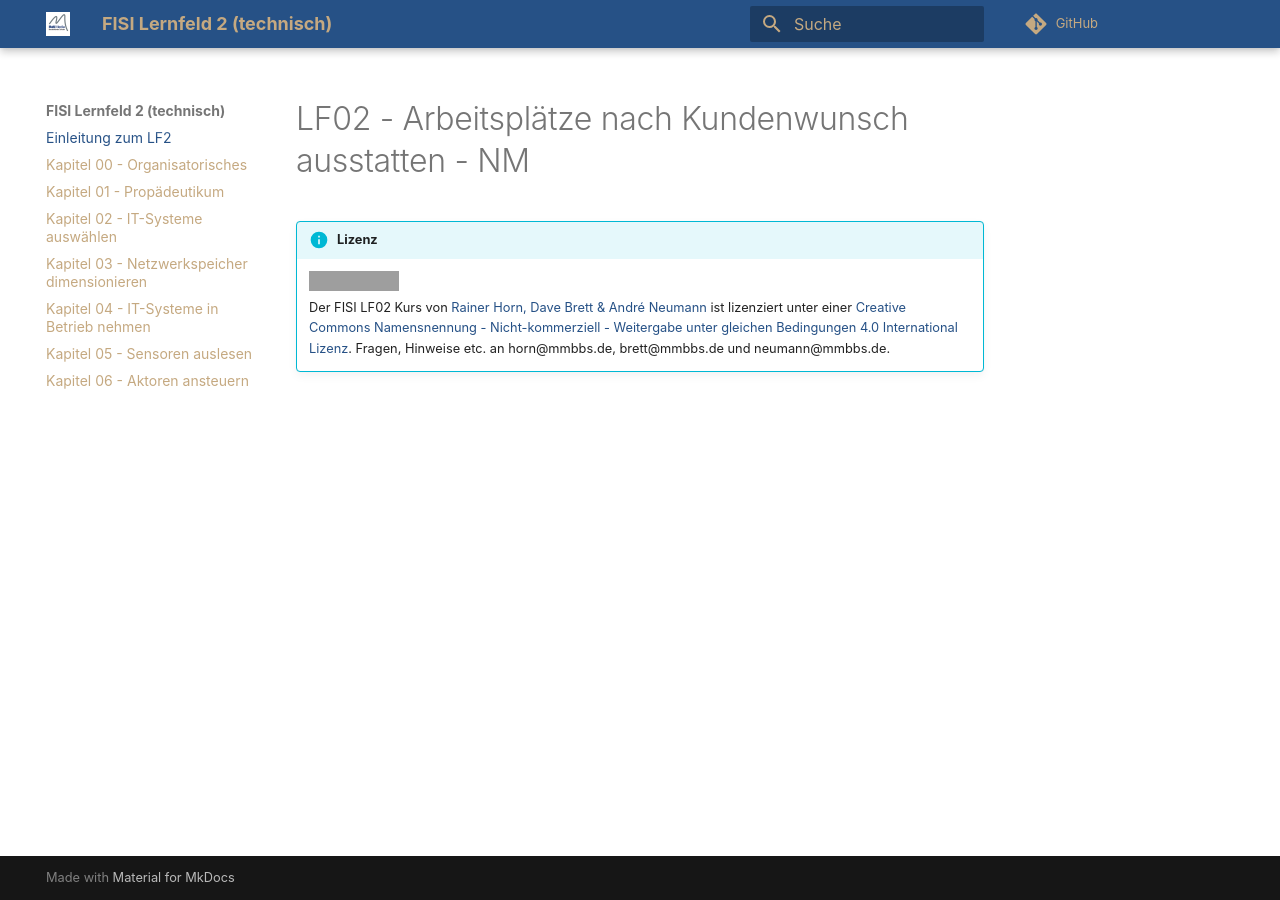
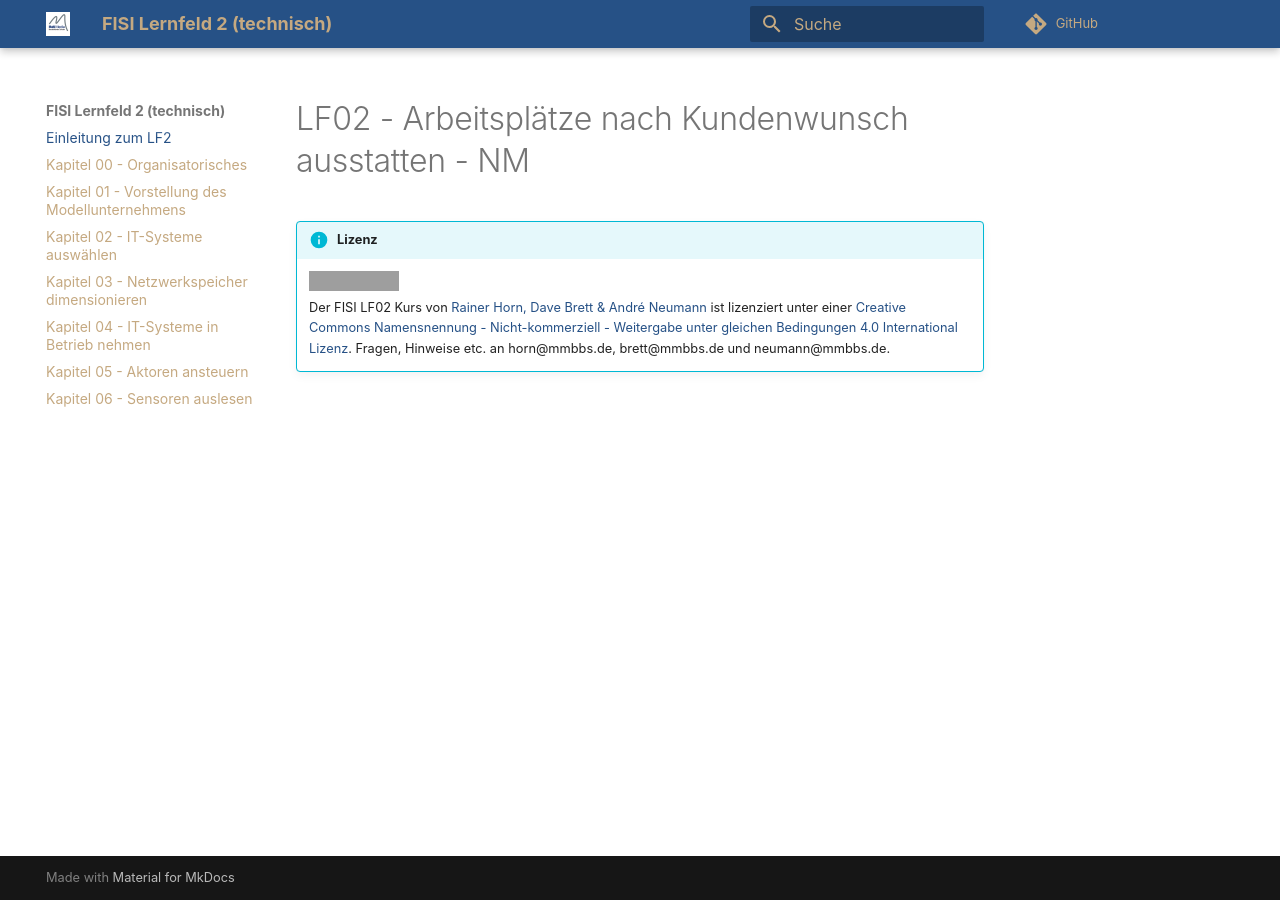
Before and after one commit to herr-nm/MMBbS_FISI_LF02, an MkDocs documentation site: the page built from docs/index.md, in a window 1280 px wide. Built offline with MkDocs 1.6.1 and Material for MkDocs 9.7.7, drawn with Linux system fonts in a browser that asks for light colours; comment, search, counter and statistics services are not loaded; grey boxes are pictures that could not be loaded.

Commit message:
Menü angepasst

```diff
--- a/mkdocs.yml
+++ b/mkdocs.yml
@@ -28,9 +28,9 @@ site_url: https://herr-nm.github.io/MMBbS_FISI_LF02/
 nav:
     - Einleitung zum LF2: 'index.md'
     - Kapitel 00 - Organisatorisches: 'kapitel_00.md'
-    - Kapitel 01 - Propädeutikum: 'kapitel_01.md'
+    - Kapitel 01 - Vorstellung des Modellunternehmens: 'kapitel_01.md'
     - Kapitel 02 - IT-Systeme auswählen: 'kapitel_02.md'
     - Kapitel 03 - Netzwerkspeicher dimensionieren: 'kapitel_03.md'
     - Kapitel 04 - IT-Systeme in Betrieb nehmen: 'kapitel_04.md'
-    - Kapitel 05 - Sensoren auslesen: 'kapitel_05.md'
-    - Kapitel 06 - Aktoren ansteuern: 'kapitel_06.md'
+    - Kapitel 05 - Aktoren ansteuern: 'kapitel_05.md'
+    - Kapitel 06 - Sensoren auslesen: 'kapitel_06.md'
```
